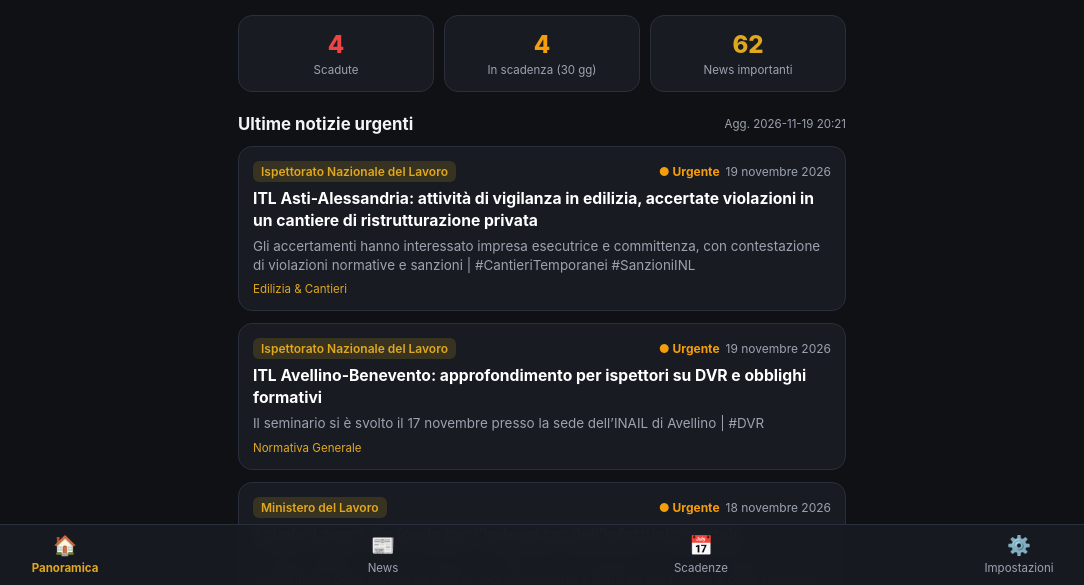
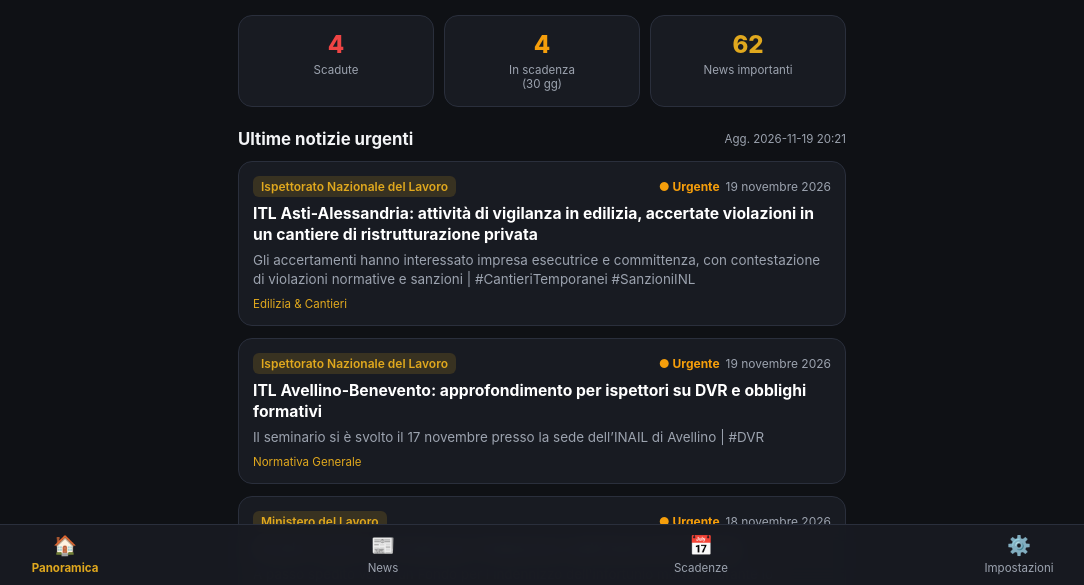
Before and after one commit to renatodonofrio1971/info-sicurezza-lavoro, a plain HTML site: page index.html in a window 1280 px wide. Shown: the part 213-798 px from the top of the page, without its empty margins (98-1182 px from the left). Drawn offline with Linux system fonts and the light colour scheme.

Commit message:
Update KPI label for expiration warning

```diff
--- a/index.html
+++ b/index.html
@@ -111,7 +111,7 @@
         </div>
         <div class="kpi-card kpi-warn">
           <div class="kpi-num" id="kpi-soon">0</div>
-          <div class="kpi-label">In scadenza (30 gg)</div>
+          <div class="kpi-label">In scadenza<br>(30 gg)</div>
         </div>
         <div class="kpi-card kpi-gold">
           <div class="kpi-num" id="kpi-high">0</div>
```
